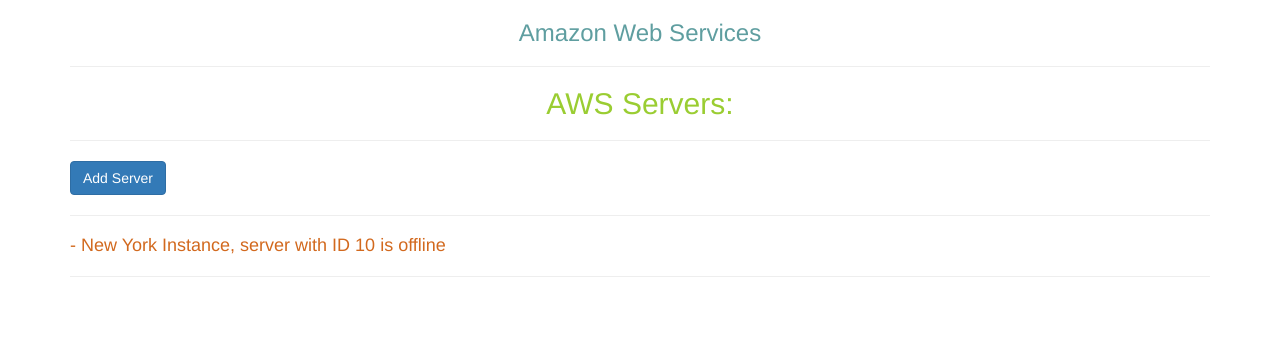
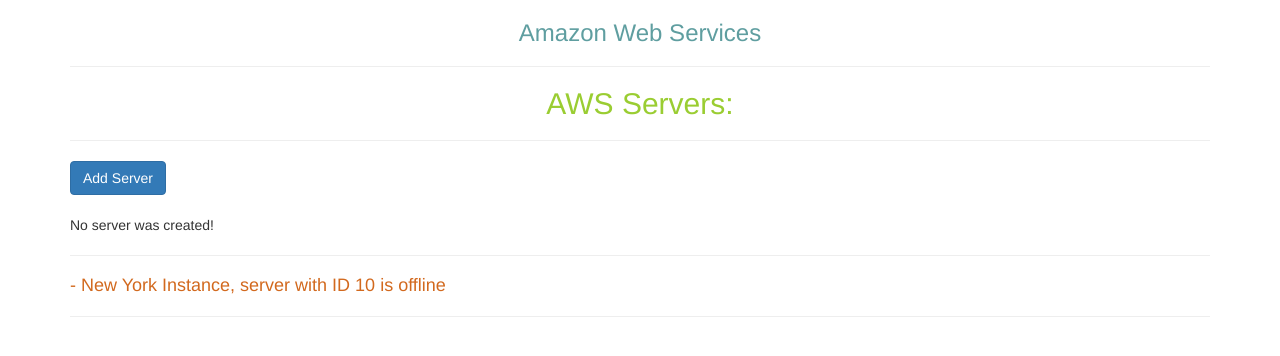
Before and after one commit to HluhovMax/my-first-app, an Angular app: page / in a window 1280 px wide. Shown: the top 356 px of the page. Built offline with nearby package versions, Linux system fonts and the light colour scheme.

Commit message:
event binding example

```diff
--- a/src/app/servers/servers.component.html
+++ b/src/app/servers/servers.component.html
@@ -1,5 +1,13 @@
 <h2>AWS Servers: </h2>
 <hr>
-<button class="btn btn-primary" [disabled]="!allowNewServer">Add Server</button>
+<button
+  class="btn btn-primary"
+  [disabled]="!allowNewServer"
+  (click)="onCreateServer()">
+  Add Server
+</button>
+<br/>
+<br/>
+<p>{{serverCreationStatus}}</p>
 <hr>
 <server></server>
--- a/src/app/servers/servers.component.ts
+++ b/src/app/servers/servers.component.ts
@@ -8,6 +8,7 @@
 export class ServersComponent implements OnInit {
 
   allowNewServer = false;
+  serverCreationStatus = `No server was created!`;
 
   constructor() {
     console.log(`Inside ServersComponent.Constructor`)
@@ -20,4 +21,7 @@
     console.log(`Inside ServersComponent.ngOnInit`)
   }
 
+  onCreateServer(){
+    this.serverCreationStatus = `Server was created`;
+  }
 }
```
